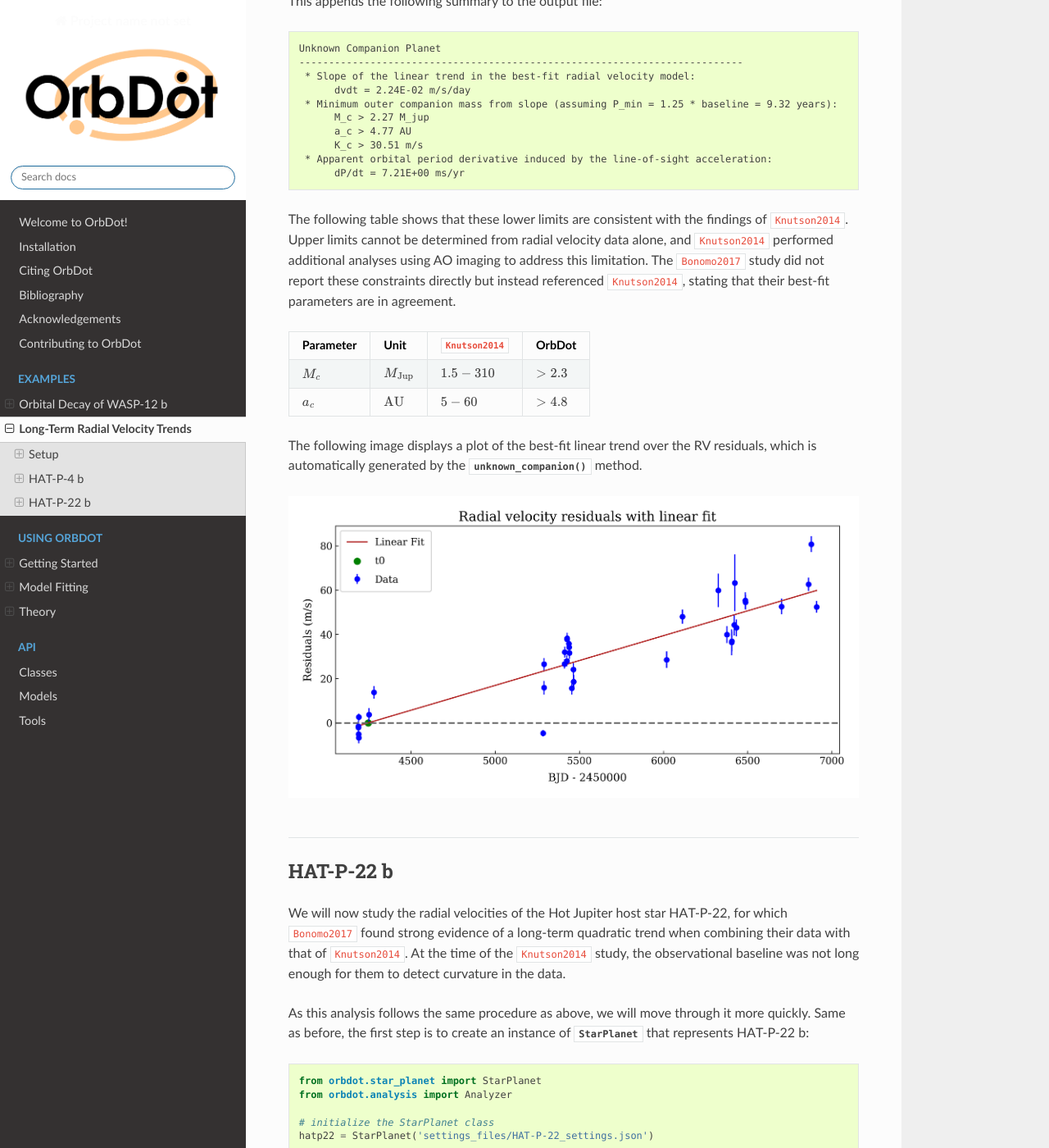
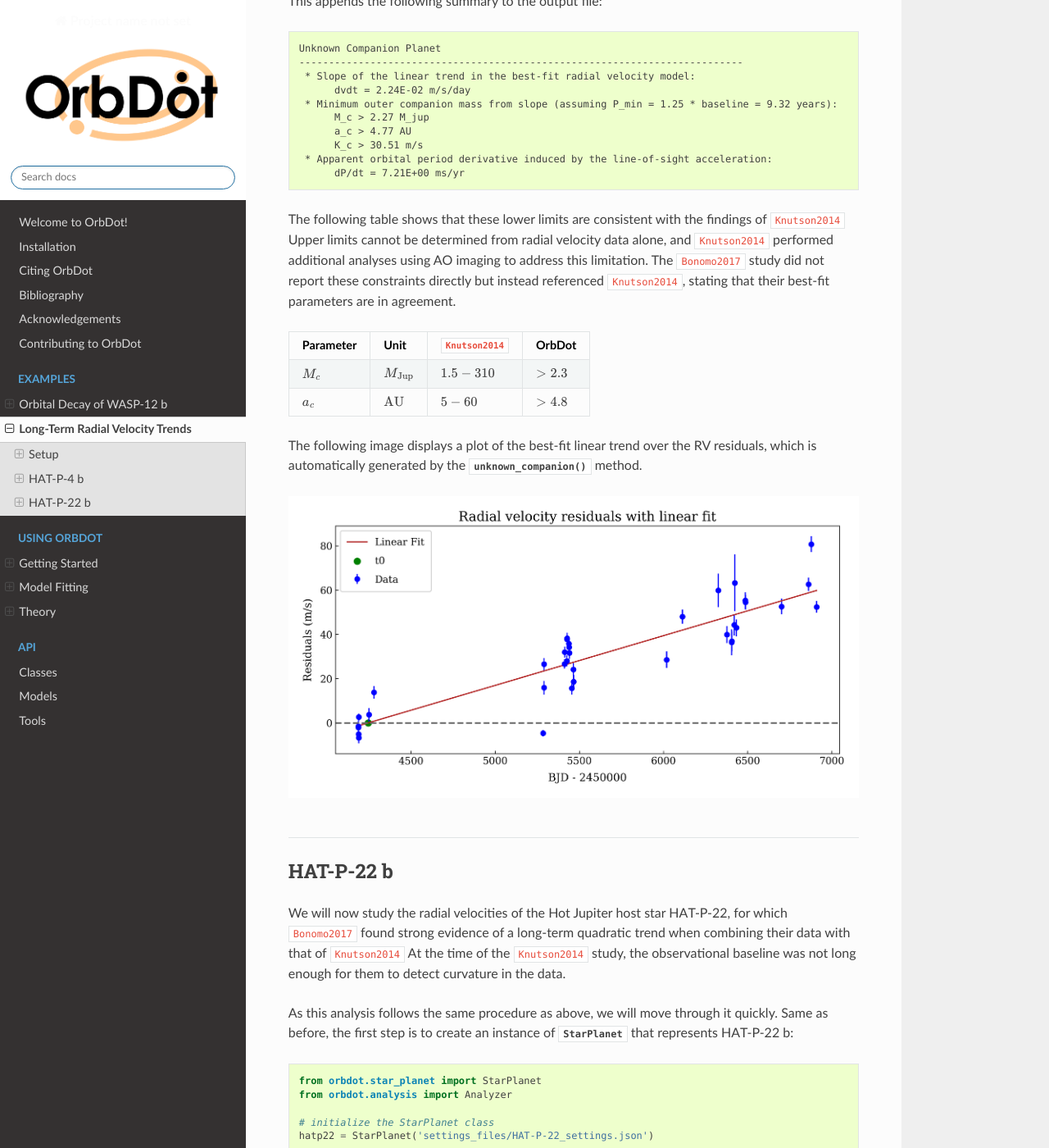
Before and after one commit to simonehagey/orbdot, a Sphinx documentation site: the page built from docs/source/example_rv_trends.rst, in a window 1280 px wide and 1400 px high, scrolled down 6901 px. Shown: the whole window at 82% size. Built offline with Sphinx 7.4.7 and the Read the Docs theme 3.1.0, drawn with Linux system fonts in a browser that asks for light colours; cross-references to code outside the pages are shown as plain code; some of the changed text lies outside the part shown.

```diff
--- a/docs/source/acknowledgements.rst
+++ b/docs/source/acknowledgements.rst
@@ -6,6 +6,6 @@ Acknowledgements
 
 Thank you to Liam Gray and Lukas Hergt for generously sharing their time and expertise in setting up the GitHub repository and guiding the software packaging process. Their contributions were invaluable in ensuring the accessibility and maintainability of OrbDot.
 
-Additionally, this project would not have been possible without the insights and expertise of Aaron Boley, whose teaching and guidance on the theoretical foundations of this work was instrumental in shaping and validating the project.
+Additionally, this project would not have been possible without the support and guidance of Aaron Boley, who played a large role in shaping and validating the project.
 
 The development of OrbDot was supported financially, in part, by an NSERC Discovery Grant (DG-2020-04635) and the University of British Columbia. SH's contribution was further supported, in part, by an NSERC PGS-D and a Li Tze Fong Fellowship.
--- a/docs/source/example_rv_trends.rst
+++ b/docs/source/example_rv_trends.rst
@@ -5,7 +5,7 @@ Long-Term Radial Velocity Trends
 ********************************
 This example demonstrates an OrbDot reproduction of the results from *"The GAPS Programme with HARPS-N at TNG XIV"* by :cite:t:`Bonomo2017` and *"Friends of Hot Jupiters I"* by :cite:t:`Knutson2014` of analyses of the Hot Jupiter host stars HAT-P-4 and HAT-P-22.
 
-In both studies, the authors detect a statistically significant long-term linear trend in the radial velocity measurements of HAT-P-4. For HAT-P-22, :cite:author:`Bonomo2017` measure a significant quadratic trend when combining their data with that of :cite:author:`Knutson2014`. In both cases, these long-term trends are suggestive of an outer planetary companion.
+In both studies, the authors detect a statistically significant long-term linear trend in the radial velocity measurements of HAT-P-4. For HAT-P-22, :cite:author:`Bonomo2017` measure a significant quadratic trend when combining their data with that of :cite:author:`Knutson2014` In both cases, these long-term trends are suggestive of an outer planetary companion.
 
 Using compiled radial velocity measurements of HAT-P-4 and HAT-P-22 from :cite:author:`Bonomo2017` and :cite:author:`Knutson2014`, this example runs various model fits, compares the Bayesian evidences, and uses OrbDot's :class:`~orbdot.analysis.Analyzer` class to constrain properties of a possible outer companion.
 
@@ -297,7 +297,7 @@ The following code snippet fits the radial velocity data to both circular and ec
     # run an RV model fit of an eccentric orbit
     fit_eccentric = hatp4.run_rv_fit(['t0', 'P0', 'K', 'v0', 'jit', 'ecosw', 'esinw'], file_suffix='_eccentric')
 
-Notice how the ``file_suffix`` argument is used to differentiate the fits, which is necessary because they both apply the stable-orbit model (i.e. ``model="constant"``)
+Notice how the ``file_suffix`` argument is used to differentiate the fits, which is necessary because they both apply the stable-orbit model (i.e., ``model="constant"``).
 
 Once the model fits are complete, the output files are found in the directory that was given in the settings file, in this case: ``examples/results/HAT-P-4/rv_fits/``. The dropdown menus below show the contents of the ``*_summary.txt`` files, which provide a convenient summary of the results.
 
@@ -369,7 +369,7 @@ Once the model fits are complete, the output files are found in the directory th
 
 The best-fit parameter values are shown, with uncertainties derived from the 68% credible intervals, as well as other useful information about the model fit. Notice how the instrument-dependent free parameters, ``"v0"`` and ``"jit"``, were automatically split into different variables for each data source.
 
-Though the Bayesian evidences for the two models, ``log(Z) = -161.6`` and ``log(Z) = -161.7``, are indistinguishable, the result of the eccentric orbit fit is consistent with that of a circular orbit. This finding is consistent with the results from both :cite:author:`Bonomo2017` and :cite:author:`Knutson2014`.
+Though the Bayesian evidences for the two models, ``log(Z) = -161.6`` and ``log(Z) = -161.7``, are indistinguishable, the result of the eccentric orbit fit is consistent with that of a circular orbit. This finding is consistent with the results from both :cite:author:`Bonomo2017` and :cite:author:`Knutson2014`
 
 Next, we will focus on the circular orbit model for HAT-P-4 b, this time including the long-term linear and quadratic trends with the ``"dvdt"`` and ``"ddvdt"`` parameters (Models 3 and 4):
 
@@ -554,7 +554,7 @@ This appends the following summary to the output file:
      * Apparent orbital period derivative induced by the line-of-sight acceleration:
           dP/dt = 7.21E+00 ms/yr
 
-The following table shows that these lower limits are consistent with the findings of :cite:author:`Knutson2014`. Upper limits cannot be determined from radial velocity data alone, and :cite:author:`Knutson2014` performed additional analyses using AO imaging to address this limitation. The :cite:author:`Bonomo2017` study did not report these constraints directly but instead referenced :cite:author:`Knutson2014`, stating that their best-fit parameters are in agreement.
+The following table shows that these lower limits are consistent with the findings of :cite:author:`Knutson2014` Upper limits cannot be determined from radial velocity data alone, and :cite:author:`Knutson2014` performed additional analyses using AO imaging to address this limitation. The :cite:author:`Bonomo2017` study did not report these constraints directly but instead referenced :cite:author:`Knutson2014`, stating that their best-fit parameters are in agreement.
 
 .. list-table::
    :header-rows: 1
@@ -581,9 +581,9 @@ The following image displays a plot of the best-fit linear trend over the RV res
 
 HAT-P-22 b
 ==========
-We will now study the radial velocities of the Hot Jupiter host star HAT-P-22, for which :cite:author:`Bonomo2017` found strong evidence of a long-term quadratic trend when combining their data with that of :cite:author:`Knutson2014`. At the time of the :cite:author:`Knutson2014` study, the observational baseline was not long enough for them to detect curvature in the data.
+We will now study the radial velocities of the Hot Jupiter host star HAT-P-22, for which :cite:author:`Bonomo2017` found strong evidence of a long-term quadratic trend when combining their data with that of :cite:author:`Knutson2014` At the time of the :cite:author:`Knutson2014` study, the observational baseline was not long enough for them to detect curvature in the data.
 
-As this analysis follows the same procedure as above, we will move through it more quickly. Same as before, the first step is to create an instance of :class:`~orbdot.star_planet.StarPlanet` that represents HAT-P-22 b:
+As this analysis follows the same procedure as above, we will move through it quickly. Same as before, the first step is to create an instance of :class:`~orbdot.star_planet.StarPlanet` that represents HAT-P-22 b:
 
 .. code-block:: python
 
--- a/docs/source/references.bib
+++ b/docs/source/references.bib
@@ -381,7 +381,7 @@
          {Weaver}, B.~A. and {Whitmore}, J.~B. and {Woillez}, J. and
          {Zabalza}, V. and {Astropy Contributors}},
         title = "{The Astropy Project: Building an Open-science Project and Status of the v2.0 Core Package}",
-      journal = {\aj},
+      journal = {AJ},
          year = 2018,
         month = sep,
        volume = {156},
```
Also changed, not shown: other parts of docs/source/references.bib (+2 -2 lines).
